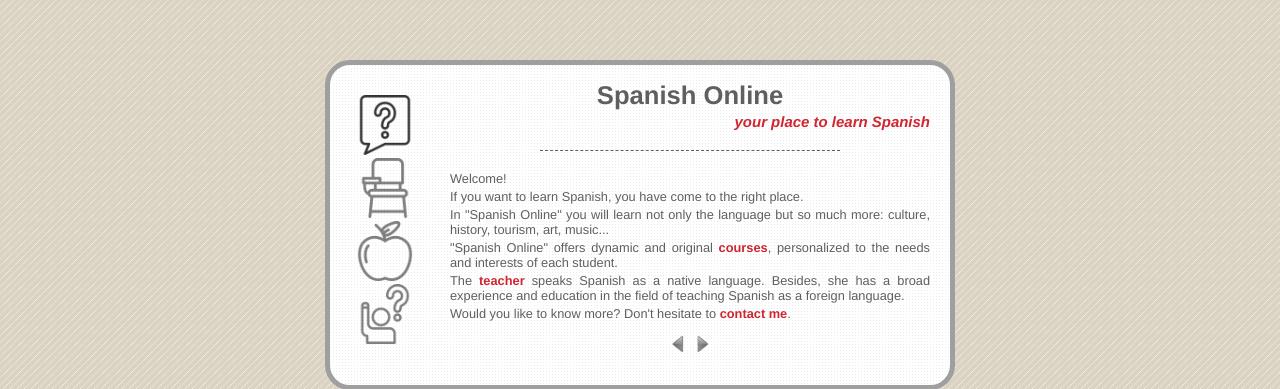
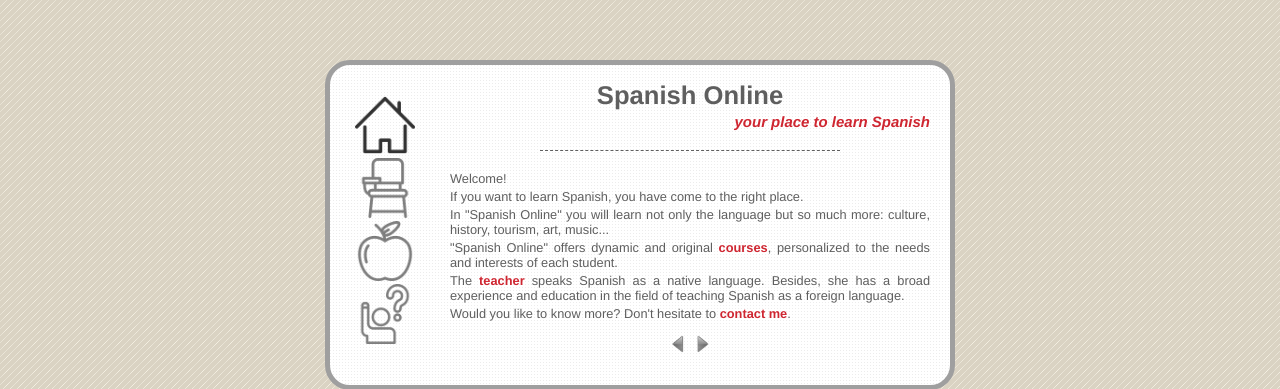
Before and after one commit to gabix/spanishonline, a PHP site: page / in a window 1280 px wide. Shown: the top 389 px of the page. Run offline with PHP 8.4, Linux system fonts and the light colour scheme.

Commit message:
cambio de icono home

```diff
--- a/index.php
+++ b/index.php
@@ -22,7 +22,7 @@ include_once("leng/" . $lang . ".php");
     <div id="d_tarj">
         <div id="d_icos">
             <a href="#" onclick="icoclick(0); return false;" id="ico0" class="select b_ico" title="<?php echo $l_icos['bot_inicio']; ?>">
-                <img class="im_ico" src="img/speechballoon8.png" alt="<?php echo $l_icos['bot_inicio']; ?>" /></a>
+                <img class="im_ico" src="img/House_outline_512.png" alt="<?php echo $l_icos['bot_inicio']; ?>" /></a>
             <a href="#" onclick="icoclick(1); return false;" id="ico1" class="b_ico" title="<?php echo $l_icos['bot_curs']; ?>">
                 <img class="im_ico" src="img/seat7.png" alt="<?php echo $l_icos['bot_curs']; ?>" /></a>
             <a href="#" onclick="icoclick(2); return false;" id="ico2" class="b_ico" title="<?php echo $l_icos['bot_prof']; ?>">
```
Also changed, not shown: img/House_outline_512.png (added), 1 other file.
